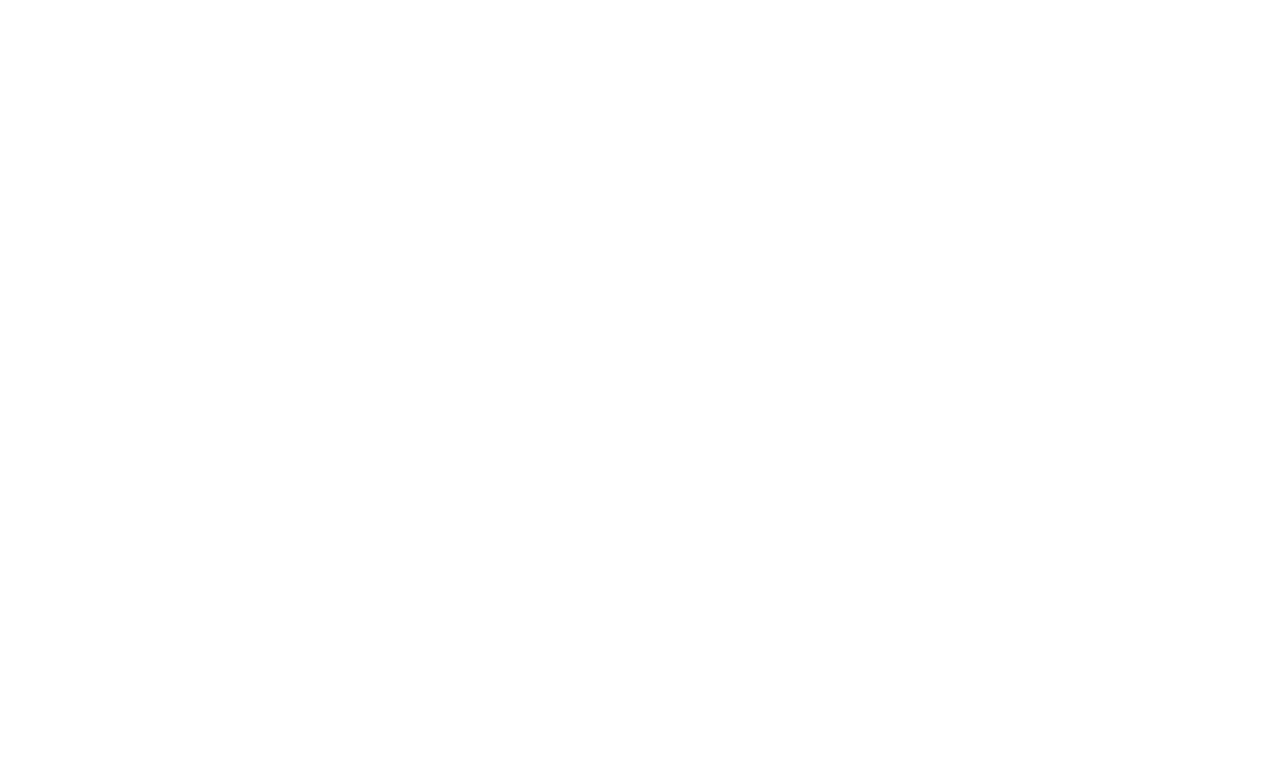
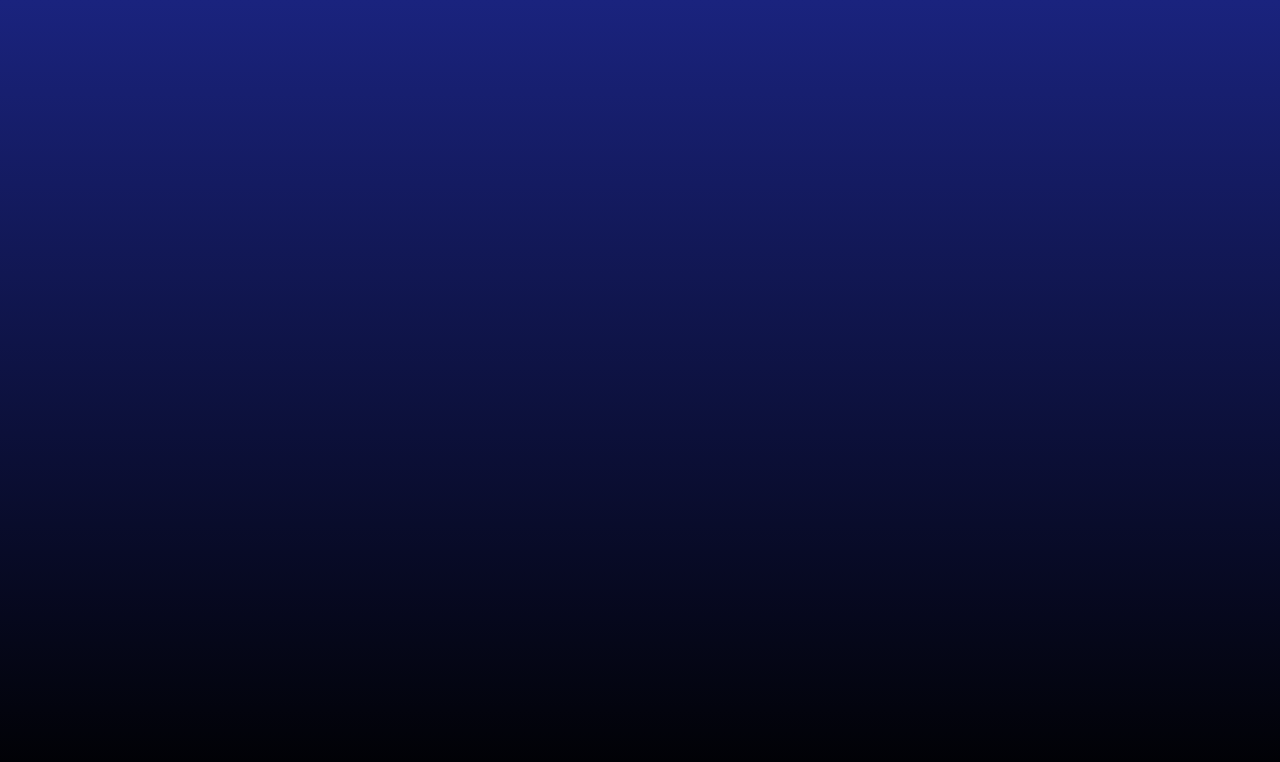
Before and after one commit to Adrii-Dev/PechoFrio-CS2, a website: page index.html in a window 1280 px wide. Drawn offline with nearby package versions, Linux system fonts and the light colour scheme.

Commit message:
estructura basica

```diff
--- /dev/null
+++ b/css/style.css
@@ -0,0 +1,4 @@
+.bg-gradient-custom {
+    background: linear-gradient(to bottom, #1a237e, #000000);
+    min-height: 100vh;
+}
--- a/index.html
+++ b/index.html
@@ -4,8 +4,14 @@
     <meta charset="UTF-8">
     <meta name="viewport" content="width=device-width, initial-scale=1.0">
     <title>PechoFrio CS2</title>
+    <link rel="icon" type="image/png" sizes="16x16" href="./images/cs2-icon.png">
+    <link rel="stylesheet" href="./css/style.css"/>
+
+    <link rel="stylesheet" href="./node_modules/bootstrap/dist/css/bootstrap.min.css"/>
+    <script src="./node_modules/@popperjs/core/dist/umd/popper-base.min.js"></script>
+    <script src="./node_modules/bootstrap/dist/js/bootstrap.min.js"></script>
 </head>
-<body>
+<body class="bg-gradient-custom">
 
 </body>
 </html>
```
